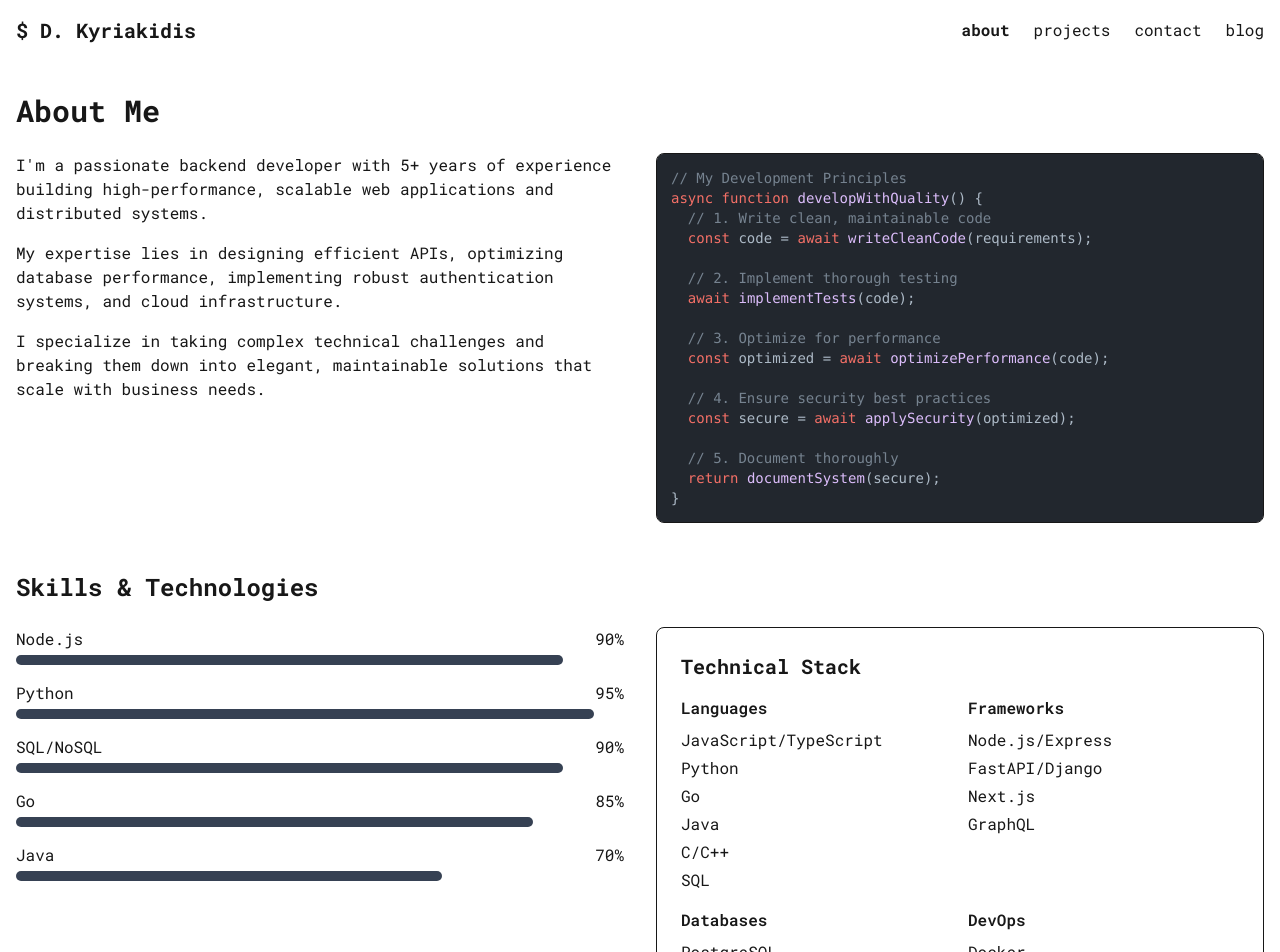
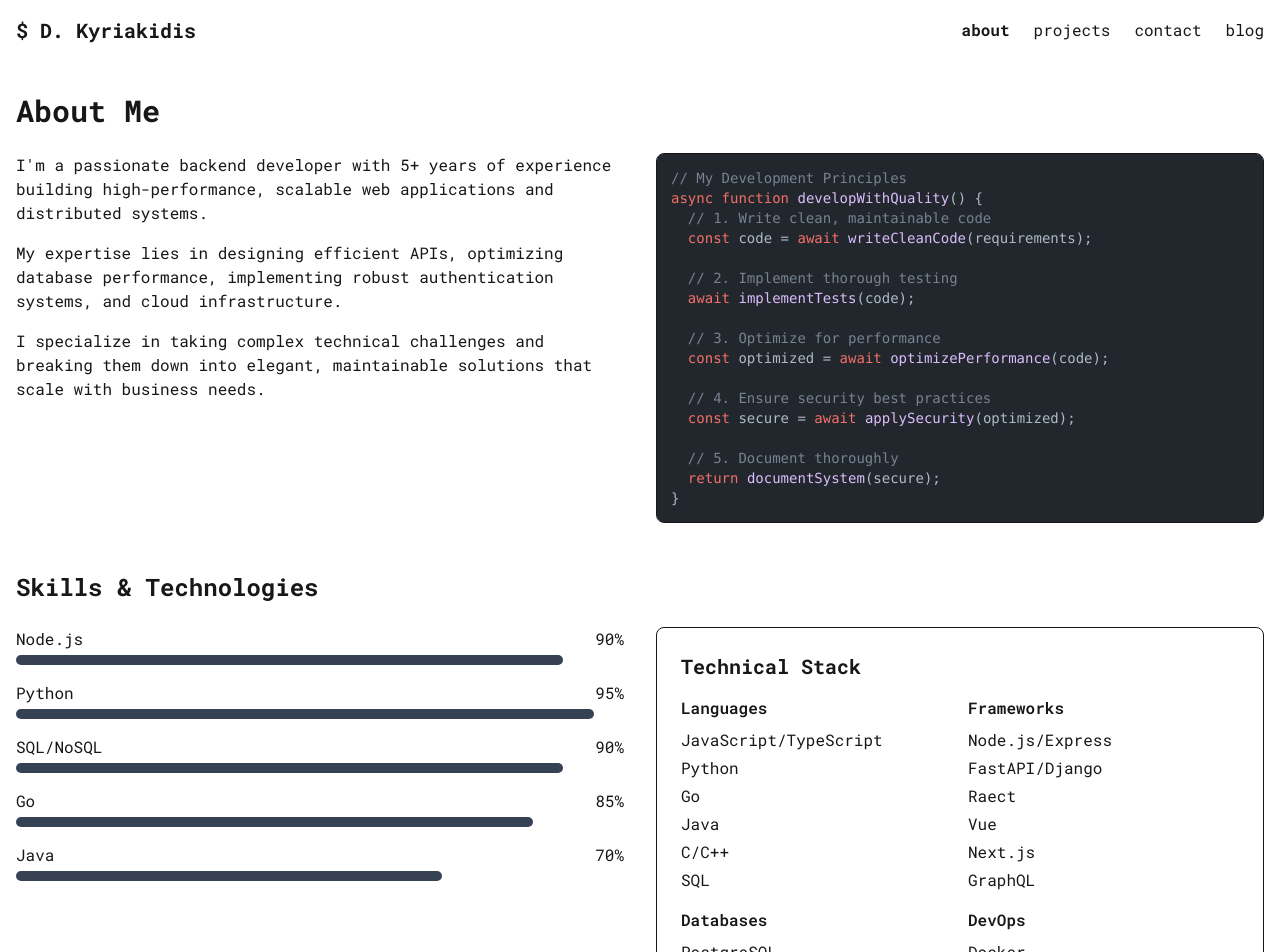
Before and after one commit to kyriakid1s/portofolio, a Next.js app: page /about in a window 1280 px wide. Shown: the top 952 px of the page. Built offline with nearby package versions, Linux system fonts and the light colour scheme.

Commit message:
Update about page

```diff
--- a/app/about/page.tsx
+++ b/app/about/page.tsx
@@ -99,6 +99,8 @@ async function developWithQuality() {
                                 <ul className="space-y-1">
                                     <li>Node.js/Express</li>
                                     <li>FastAPI/Django</li>
+                                    <li>Raect</li>
+                                    <li>Vue</li>
                                     <li>Next.js</li>
                                     <li>GraphQL</li>
                                 </ul>
```
